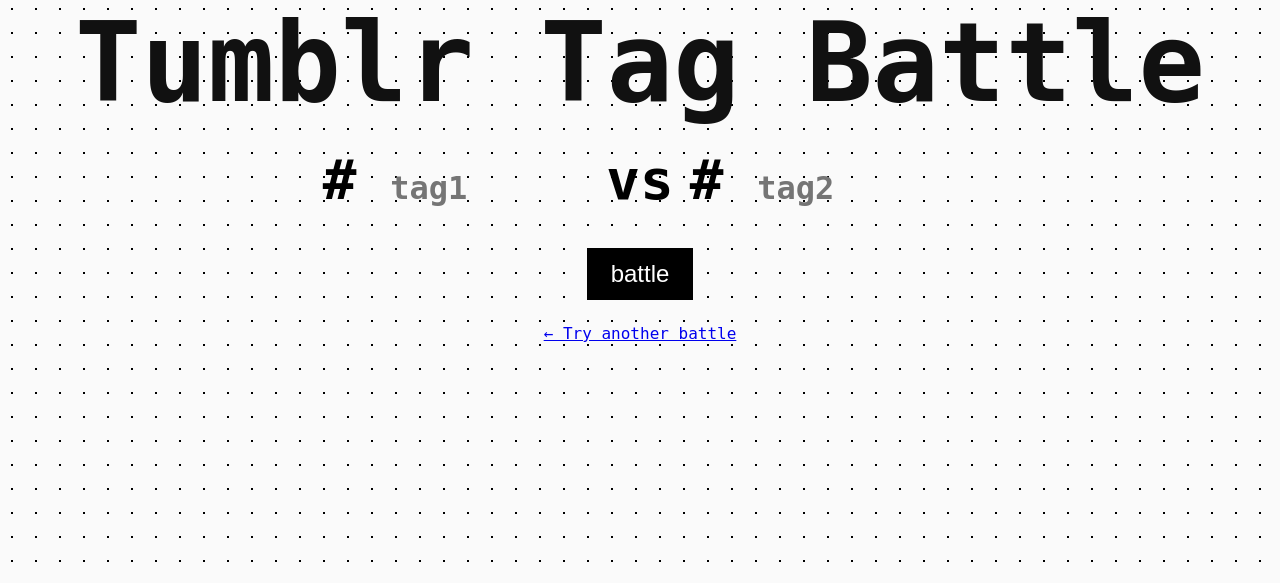
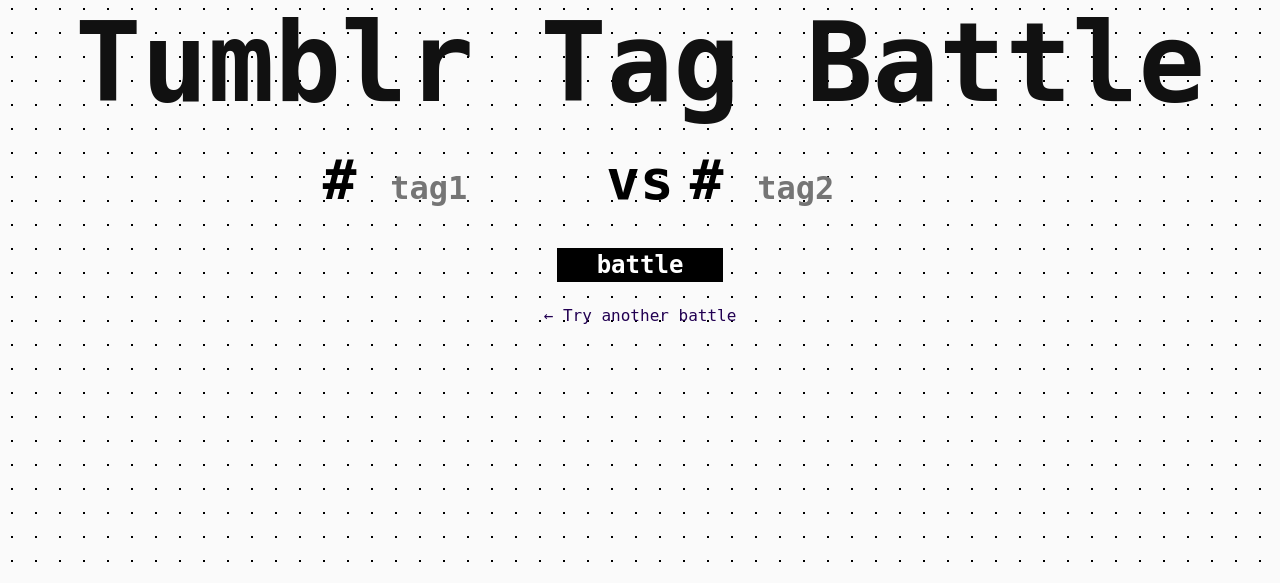
Before and after one commit to adi-agrs/tumblr-tag-battle, a Flask app: page / in a window 1280 px wide. Shown: the part 171-754 px from the top of the page. Run offline with Flask 3, Linux system fonts and the light colour scheme.

Commit message:
made button more stylish

```diff
--- a/static/style.css
+++ b/static/style.css
@@ -91,13 +91,20 @@
 
 button {
     font-size: 1.5rem;
-    padding: 12px 24px;
+    padding: 3px 40px;
     margin-bottom: 24px;
+    font-weight: bold;
+    font-family: 'OCR A Std', monospace;
     background-color: #000000;
     color: #ffffff;
     border: none;
     cursor: pointer;
     transition: background-color 0.3s ease;
+}
+
+a {
+    text-decoration: none;
+    color: #220052;
 }
 
 .battle {
```
